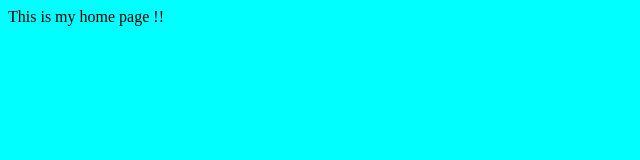
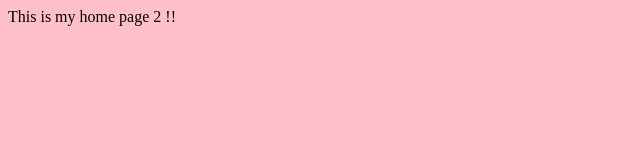
Before and after one commit to RiteshMehar/jenkins_2024_test1, a plain HTML site: page index.html in a window 1280 px wide. Shown: the whole page, without its empty margins (0-640 px from the left). Drawn offline with Linux system fonts and the light colour scheme.

Commit message:
2 change

```diff
--- a/index.html
+++ b/index.html
@@ -1,3 +1,3 @@
-<body bgcolor='aqua'>
-This is my home page !!
+<body bgcolor='pink'>
+This is my home page 2 !!
 </body>
```
